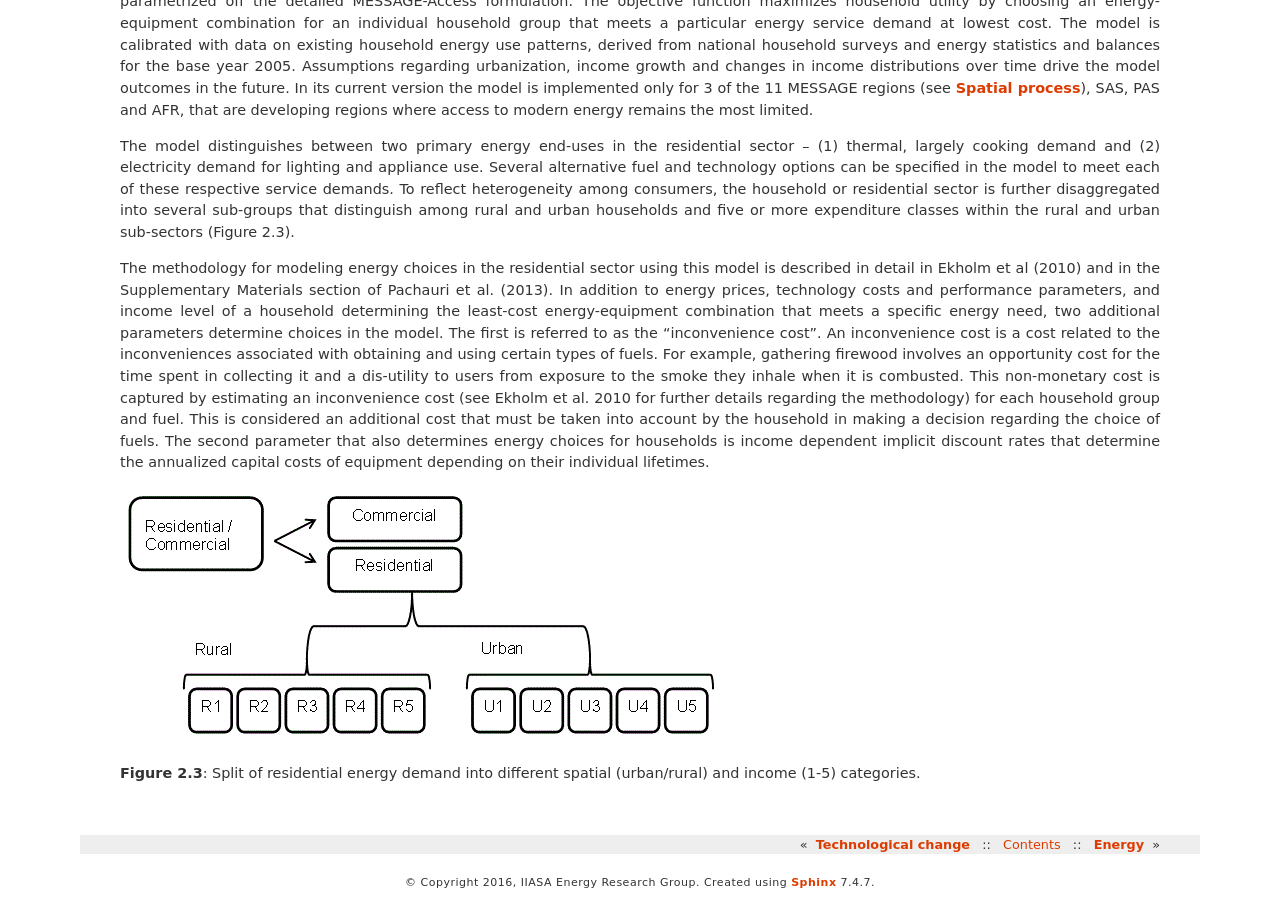
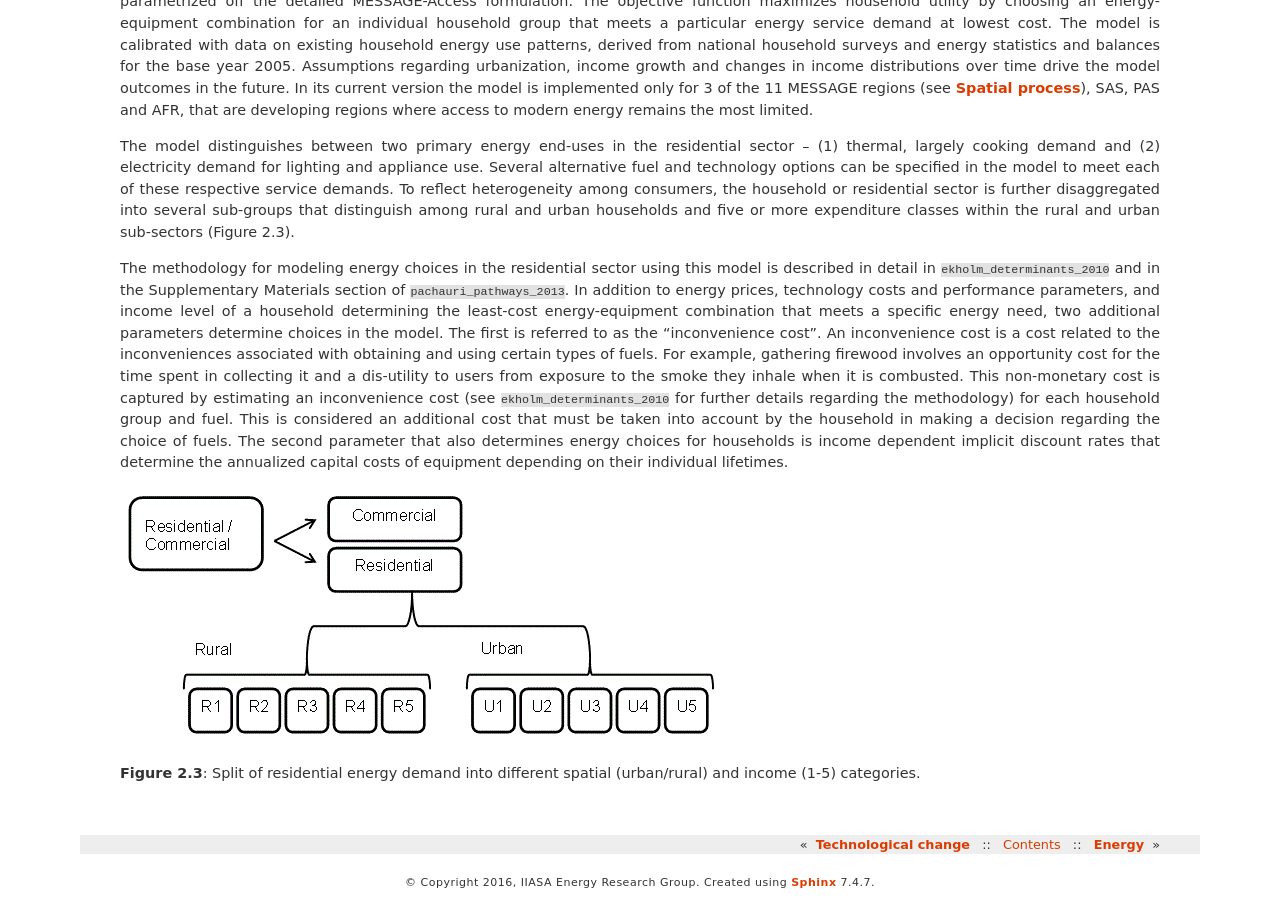
Before and after one commit to yiyi1991/message-ix-models, a Sphinx documentation site: the page built from doc/global/source/message_globiom/socio_econ/beh_change.rst, in a window 1280 px wide and 900 px high, scrolled down 626 px. Built offline with Sphinx 7.4.7, drawn with Linux system fonts in a browser that asks for light colours; cross-references to code outside the pages are shown as plain code.

Commit message:
Update beh_change.rst

```diff
--- a/doc/global/source/message_globiom/socio_econ/beh_change.rst
+++ b/doc/global/source/message_globiom/socio_econ/beh_change.rst
@@ -10,7 +10,7 @@
 
 The model distinguishes between two primary energy end-uses in the residential sector – (1) thermal, largely cooking demand and (2) electricity demand for lighting and appliance use. Several alternative fuel and technology options can be specified in the model to meet each of these respective service demands. To reflect heterogeneity among consumers, the household or residential sector is further disaggregated into several sub-groups that distinguish among rural and urban households and five or more expenditure classes within the rural and urban sub-sectors (Figure 2.3).
 
-The methodology for modeling energy choices in the residential sector using this model is described in detail in Ekholm et al (2010) and in the Supplementary Materials section of Pachauri et al. (2013). In addition to energy prices, technology costs and performance parameters, and income level of a household determining the least-cost energy-equipment combination that meets a specific energy need, two additional parameters determine choices in the model. The first is referred to as the “inconvenience cost”. An inconvenience cost is a cost related to the inconveniences associated with obtaining and using certain types of fuels. For example, gathering firewood involves an opportunity cost for the time spent in collecting it and a dis-utility to users from exposure to the smoke they inhale when it is combusted. This non-monetary cost is captured by estimating an inconvenience cost (see Ekholm et al. 2010 for further details regarding the methodology) for each household group and fuel. This is considered an additional cost that must be taken into account by the household in making a decision regarding the choice of fuels. The second parameter that also determines energy choices for households is income dependent implicit discount rates that determine the annualized capital costs of equipment depending on their individual lifetimes.
+The methodology for modeling energy choices in the residential sector using this model is described in detail in :cite:`ekholm_determinants_2010` and in the Supplementary Materials section of :cite:`pachauri_pathways_2013`. In addition to energy prices, technology costs and performance parameters, and income level of a household determining the least-cost energy-equipment combination that meets a specific energy need, two additional parameters determine choices in the model. The first is referred to as the “inconvenience cost”. An inconvenience cost is a cost related to the inconveniences associated with obtaining and using certain types of fuels. For example, gathering firewood involves an opportunity cost for the time spent in collecting it and a dis-utility to users from exposure to the smoke they inhale when it is combusted. This non-monetary cost is captured by estimating an inconvenience cost (see :cite:`ekholm_determinants_2010` for further details regarding the methodology) for each household group and fuel. This is considered an additional cost that must be taken into account by the household in making a decision regarding the choice of fuels. The second parameter that also determines energy choices for households is income dependent implicit discount rates that determine the annualized capital costs of equipment depending on their individual lifetimes.
 
 .. image:: /_static/MESSAGE-Access_groups.png
 **Figure 2.3**: Split of residential energy demand into different spatial (urban/rural) and income (1-5) categories.
```
